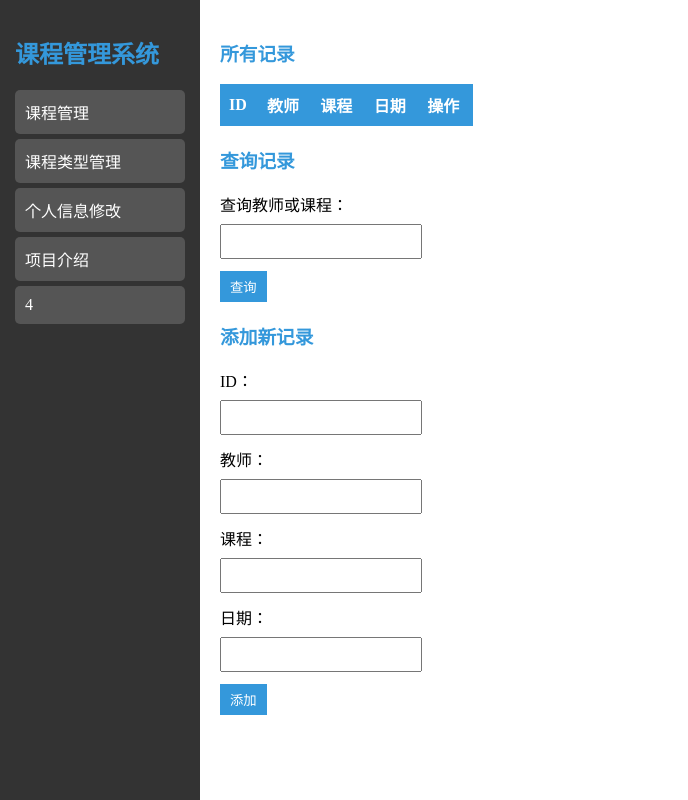
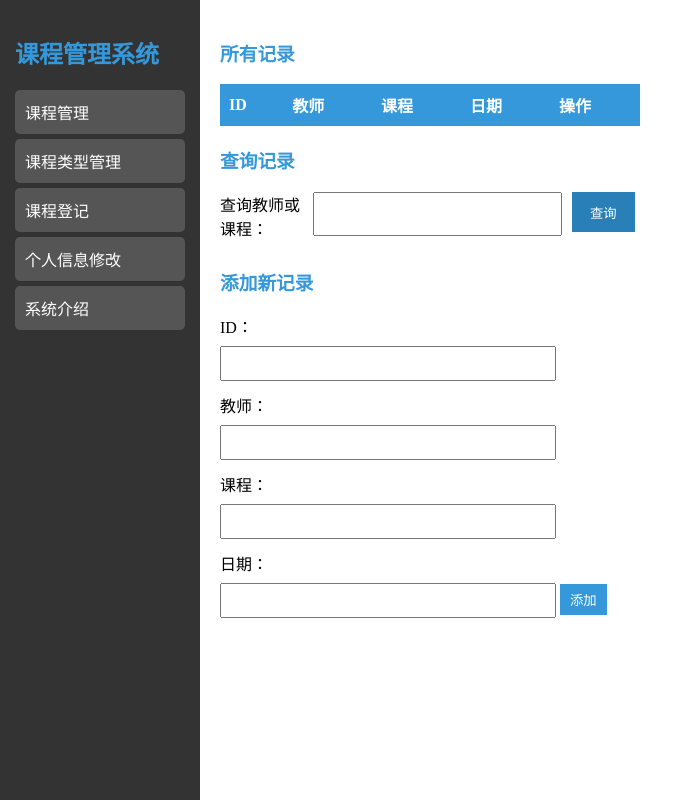
Before and after one commit to tglklzq/djangoProject_lzq, a Django app: page /add_registration/ in a window 1280 px wide. Shown: the whole page, without its empty margins (0-688 px from the left). Run offline with Django 4.2, Linux system fonts and the light colour scheme; tables that the repository leaves empty hold one stand-in row (values such as "Sample post"); lists and menus that the app fills with data are empty.

Commit message:
添加课程登记

```diff
--- a/myapp/views.py
+++ b/myapp/views.py
@@ -250,9 +250,7 @@
 
 # ///////////////////////////////////////////////////////////////////////////////////////////////////////////////////////////////////////////
 # 开发page2：
-# views.py
 
-# views.py
 
 from django.shortcuts import render, redirect
 
@@ -338,20 +336,20 @@
 
 def page4_view(request):
     registrations = Registration.objects.all()
+    search_results = []
 
-    if 'search' in request.GET:
-        search_term = request.GET['search']
-        registrations = registrations.filter(teacher__icontains=search_term) | registrations.filter(course__icontains=search_term)
+    if request.GET.get('search'):
+        query = request.GET.get('search')
+        search_results = Registration.objects.filter(teacher__icontains=query) | Registration.objects.filter(
+            course__icontains=query)
 
-    if request.method == 'POST':
-        form = RegistrationForm(request.POST)
-        if form.is_valid():
-            form.save()
-            return redirect('page4')
-    else:
-        form = RegistrationForm()
+    context = {
+        'registrations': registrations,
+        'search_results': search_results
+    }
 
-    return render(request, 'page/page4.html', {'registrations': registrations, 'form': form})
+    return render(request, 'page/page4.html', context)
+
 
 def add_registration(request):
     if request.method == 'POST':
@@ -363,6 +361,7 @@
         form = RegistrationForm()
 
     return render(request, 'page/page4.html', {'form': form})
+
 
 def edit_registration_view(request, id):
     # 获取要编辑的记录对象
@@ -377,7 +376,7 @@
     else:
         form = RegistrationForm(instance=registration)
 
-    return render(request, 'edit_registration.html', {'form': form, 'registration': registration})
+    return render(request, 'page/edit_registration.html', {'form': form, 'registration': registration})
 
 
 def delete_registration_view(request, id):
@@ -389,4 +388,4 @@
         registration.delete()
         return redirect('page4')
 
-    return render(request, 'delete_registration.html', {'registration': registration})
+    return render(request, 'page/delete_registration.html', {'registration': registration})
--- a/templates/page/page4.html
+++ b/templates/page/page4.html
@@ -61,6 +61,35 @@
     display: flex;
     align-items: center;
   }
+
+  .cancel-button {
+    display: flex;
+      align-items: center;
+      justify-content: center;
+    background-color: #e74c3c;
+    color: white;
+    padding: 6px 10px;
+    text-decoration: none;
+    margin-left: 10px;
+      height: 28px;
+      font-size: 13.3333px;
+      width: 60px;
+      text-align: center;
+  }
+  .button{
+      display: flex;
+      align-items: center;
+      justify-content: center;
+    background-color: #2980b9;
+    color: white;
+    padding: 6px 10px;
+    text-decoration: none;
+    margin-left: 10px;
+      height: 40px;
+      width: 80px;
+
+  }
+
 </style>
 
 <h3>所有记录</h3>
@@ -97,11 +126,15 @@
 </table>
 
 <h3>查询记录</h3>
-<form method="get" action="{% url 'page4' %}">
+<form method="get" action="{% url 'page4' %}" style="display:flex">
   <label for="search">查询教师或课程：</label>
   <input type="text" name="search">
-  <button type="submit">查询</button>
+  <button type="submit" class="button">查询</button>
+  {% if search_results %}
+    <a href="{% url 'page4' %}" class="cancel-button">取消</a>
+  {% endif %}
 </form>
+
 
 {% if search_results %}
   <h3>查询结果</h3>
--- a/templates/success.html
+++ b/templates/success.html
@@ -45,9 +45,10 @@
         <h2>课程管理系统</h2>
         <a href="{% url 'page1'  %}">课程管理</a>
         <a href="{% url 'page2'  %}">课程类型管理</a>
+        <a href="{% url 'page4'  %}">课程登记</a>
         <a href="{% url 'page' 5 %}">个人信息修改</a>
-        <a href="{% url 'page' 3 %}">项目介绍</a>
-        <a href="{% url 'page4'  %}">4</a>
+        <a href="{% url 'page' 3 %}">系统介绍</a>
+
     </nav>
 
     <div class="content">
```
Also changed, not shown: myapp/urls.py (+6 -9 lines), templates/page/delete_registration.html (renamed from templates/delete_registration.html), templates/page/edit_registration.html (renamed from templates/edit_registration.html).
